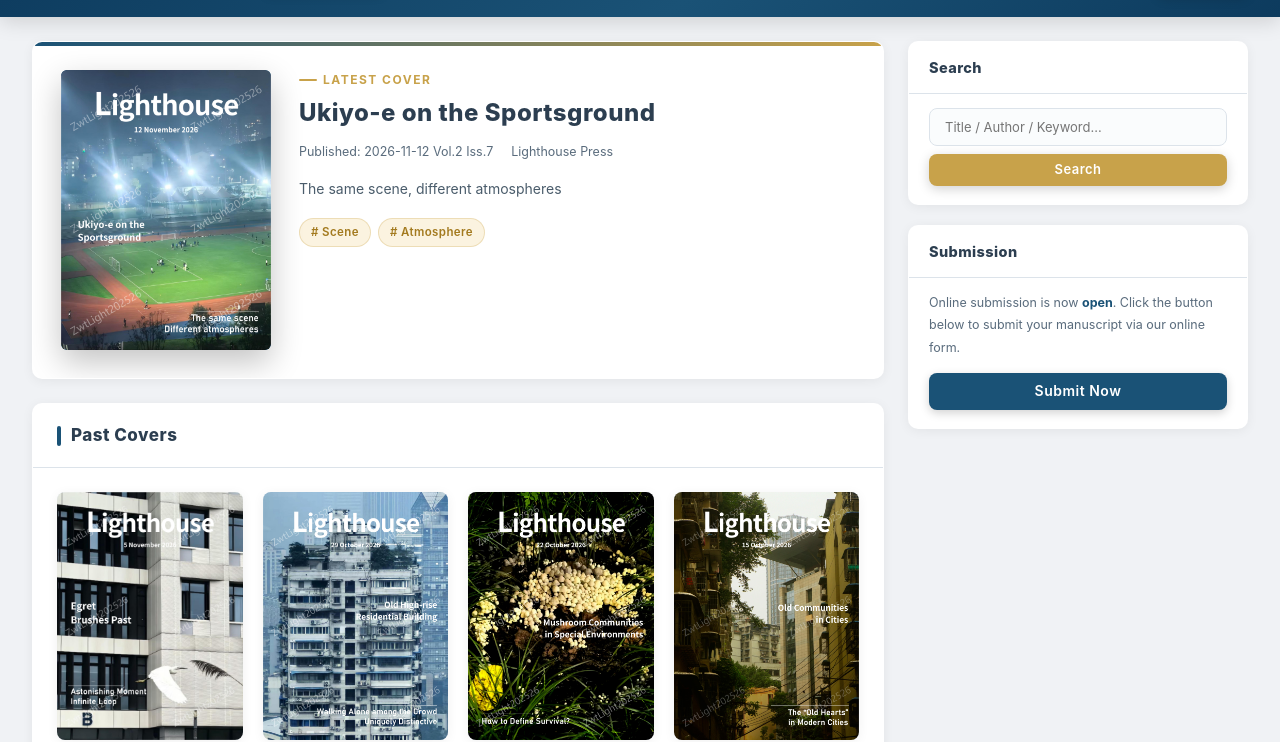
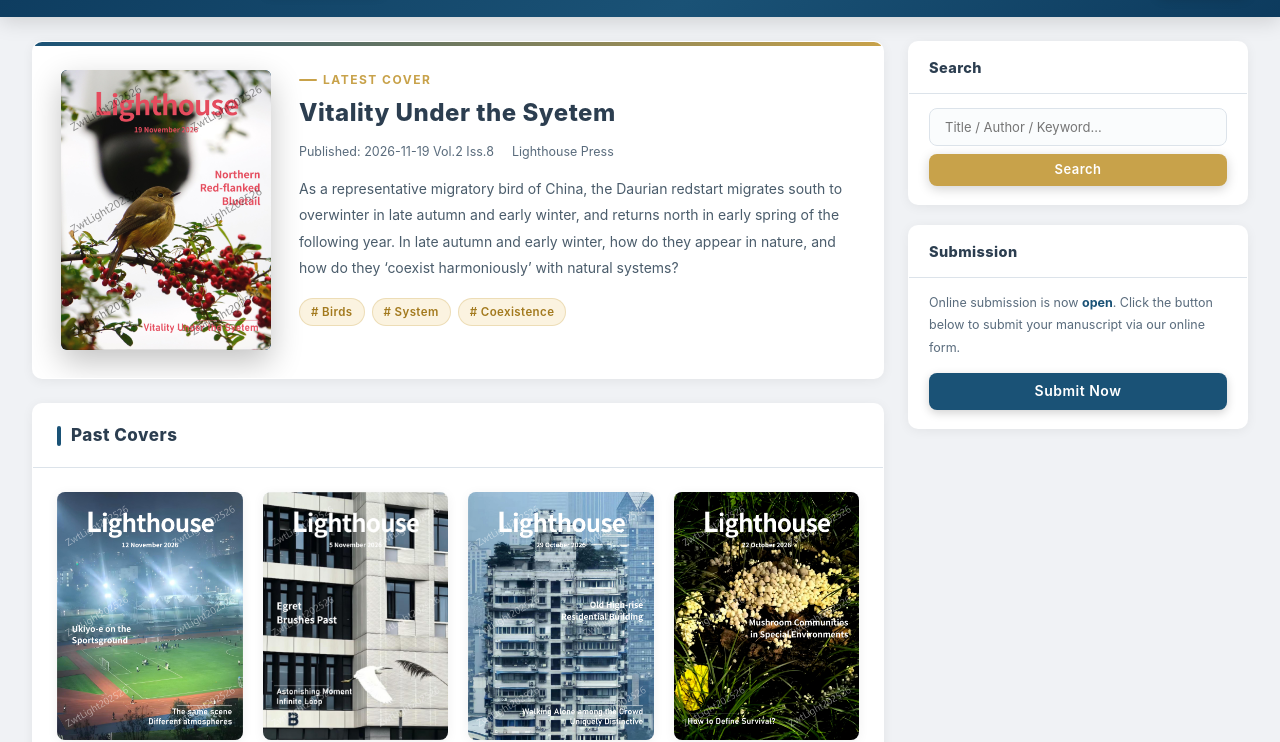
Before and after one commit to ZwtLight/Lighthouse, a plain HTML site: page index.html in a window 1280 px wide. Shown: the part 65-807 px from the top of the page. Drawn offline with Linux system fonts and the light colour scheme.

```diff
--- a/index.html
+++ b/index.html
@@ -1147,6 +1147,15 @@
     // ============================================================
     const A_COVER_ISSUES = [
          {
+            id: 'A-C-15', volume: 2, number: 8, year: 2026,
+            cover: 'cover/W-2-8.jpg',
+            date: '2026-11-19 Vol.2 Iss.8',
+            theme: 'Vitality Under the Syetem',
+            desc: 'As a representative migratory bird of China, the Daurian redstart migrates south to overwinter in late autumn and early winter, and returns north in early spring of the following year. In late autumn and early winter, how do they appear in nature, and how do they ‘coexist harmoniously’ with natural systems?',
+            topics: ['Birds', 'System', 'Coexistence'],
+            articles: []
+        },
+        {
             id: 'A-C-14', volume: 2, number: 7, year: 2026,
             cover: 'cover/W-2-7.jpg',
             date: '2026-11-12 Vol.2 Iss.7',
```
